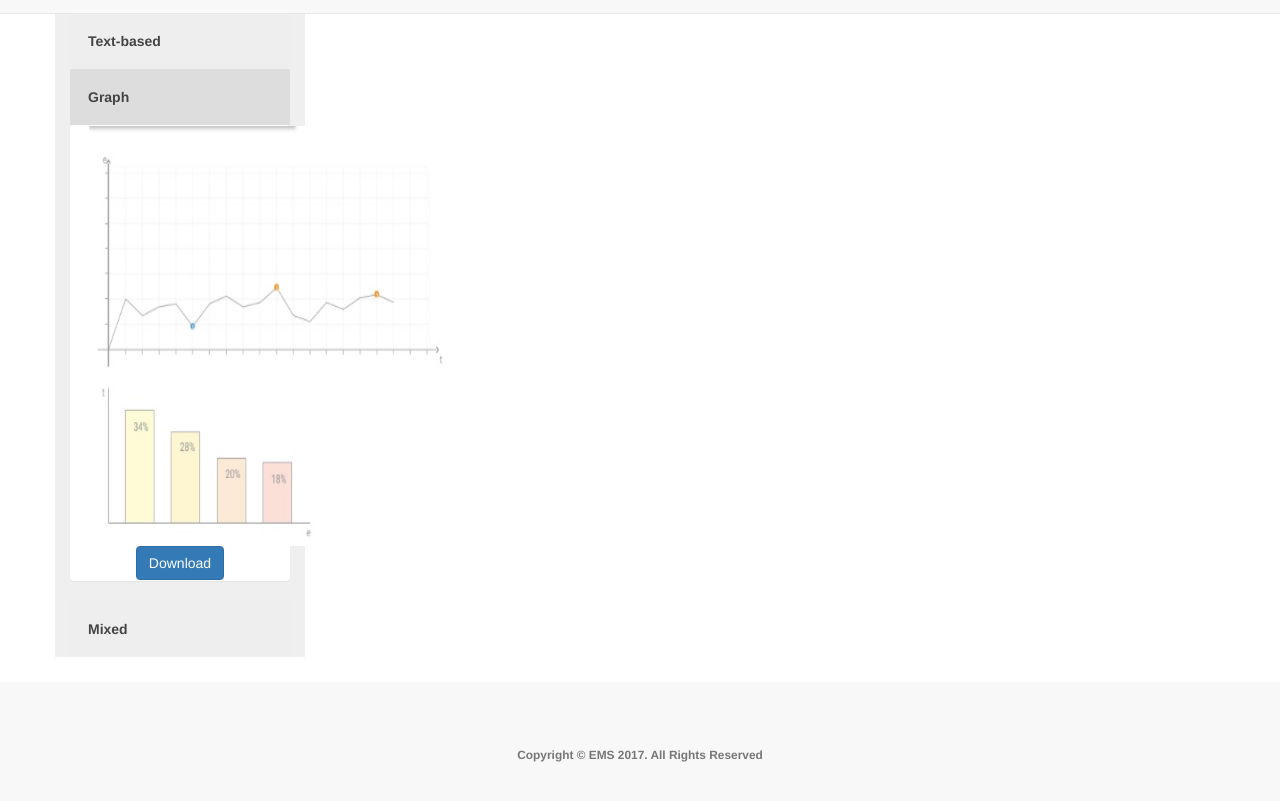
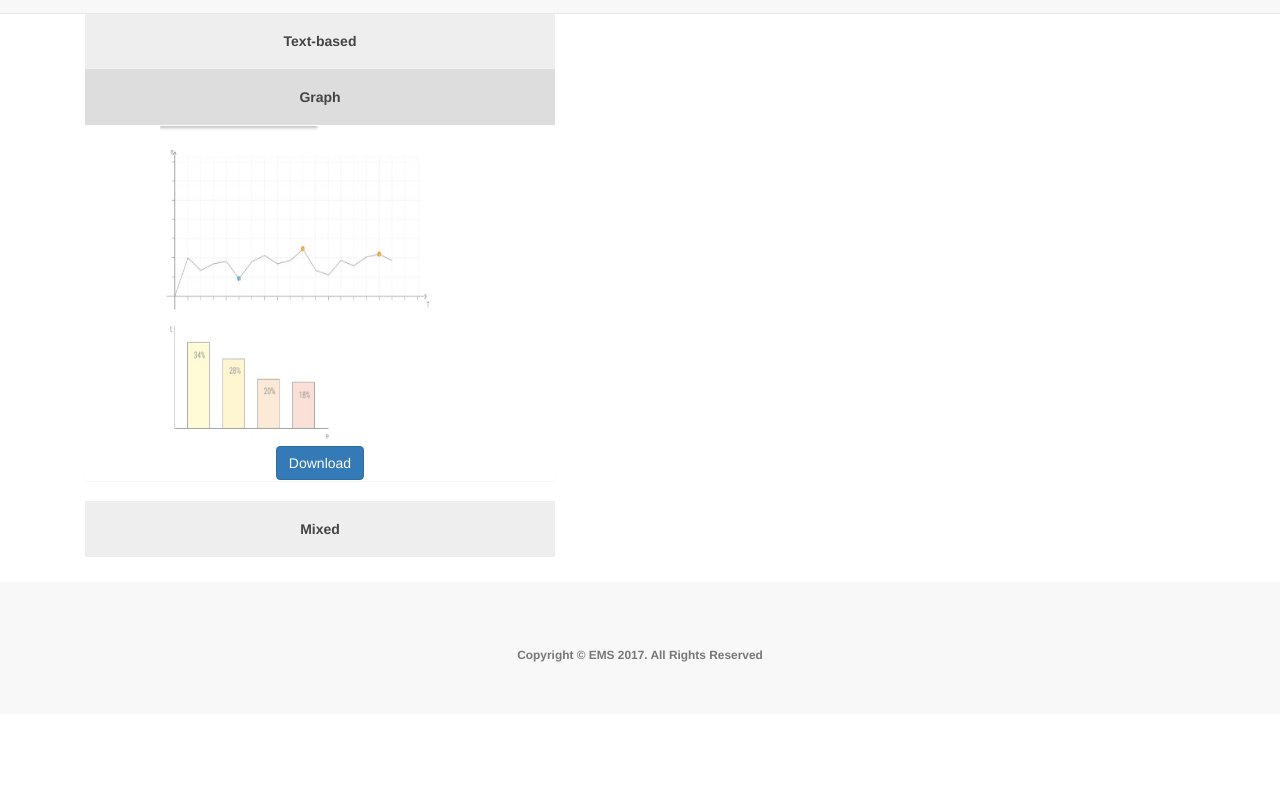
Before and after one commit to kRVRKV/EMS, a website: page dashboard/createreport.html in a window 1280 px wide. Both pictures are taken after a click on the button "Graph". Shown: the part 37-838 px from the top of the page. After the commit the page ends 800 px from the top, so only its background shows below. Drawn offline with Linux system fonts and the light colour scheme.

Commit message:
Create report better

```diff
--- a/dashboard/createreport.html
+++ b/dashboard/createreport.html
@@ -70,9 +70,10 @@ wrap up the 'numbers' in a cell to display only 1 digit-->
 <div class="container">
 
 
-    <div class="row">
-  <div class="col-lg-12" id="left">
-      <!--https://www.w3schools.com/howto/howto_js_accordion.asp-->
+
+
+  <div class="col-md-8" id="accordion">
+          <!--https://www.w3schools.com/howto/howto_js_accordion.asp-->
  <button class="accordion">Text-based</button>
 <div class="panel">
   <p>Duration: 00:09:18</p>
@@ -85,7 +86,7 @@ wrap up the 'numbers' in a cell to display only 1 digit-->
 
 <button class="accordion">Graph</button>
 <div class="panel">
-  <img src="../dashboard/PICS/graph.jpeg" alt="graph" height="420" width="420">
+  <img src="../dashboard/PICS/graph.jpeg" alt="graph" height="320" width="320"><br>
 <a type="button" class="btn btn-primary" href="/dashboard/index.html">Download</a>
 </div>
 
@@ -96,13 +97,11 @@ wrap up the 'numbers' in a cell to display only 1 digit-->
     <p>Age: 34</p>
     <p>Interface(s): mouse</p>
     <p>Energy expenditure 30% than normal in point 1, 2, 5. <i>More...</i> </p>
-    <img src="../dashboard/PICS/graph.jpeg" alt="graph" height="420" width="420">
+    <img src="../dashboard/PICS/graph.jpeg" alt="graph" height="320" width="320"><br>
     <a type="button" class="btn btn-primary" href="/dashboard/index.html">Download</a>
 </div>
-
         </div>
 
-        </div>
 </div>
 
 
@@ -113,7 +112,7 @@ wrap up the 'numbers' in a cell to display only 1 digit-->
 	<footer>
 		<div class="container">
 			<div class="row">
-				<div class="col-lg-12">
+				<div class="col-md-12">
 					<p class="copyright text-muted small">Copyright &copy; EMS 2017. All Rights Reserved</p>
 				</div>
 			</div>
--- a/dashboard/dashboard.css
+++ b/dashboard/dashboard.css
@@ -176,7 +176,7 @@ button.accordion {
     cursor: pointer;
     padding: 18px;
     width: 100%;
-    text-align: left;
+    text-align: center;
     border: none;
     outline: none;
     transition: 0.4s;
@@ -193,3 +193,10 @@ div.panel {
     background-color: white;
     display: none;
 }
+
+#accordion {
+    max-width: 500px;
+    margin: auto;
+
+
+}
```
